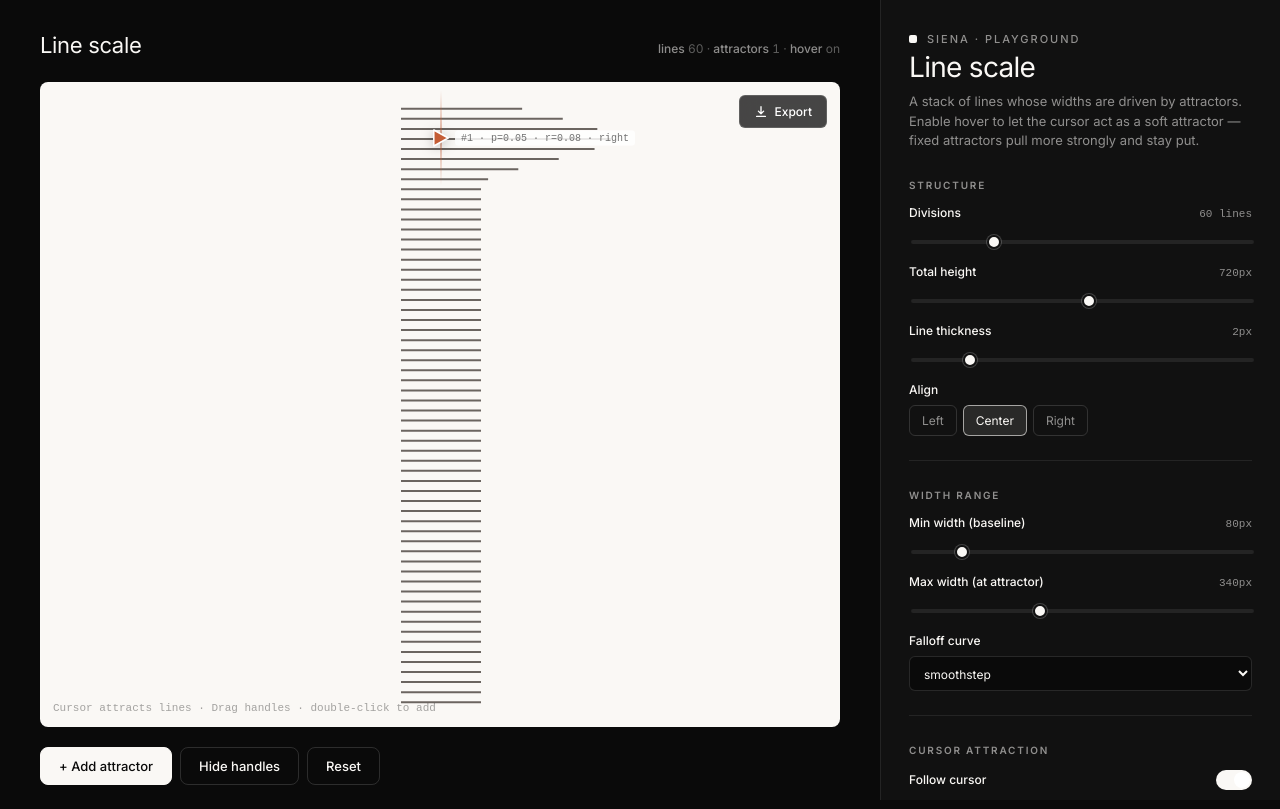
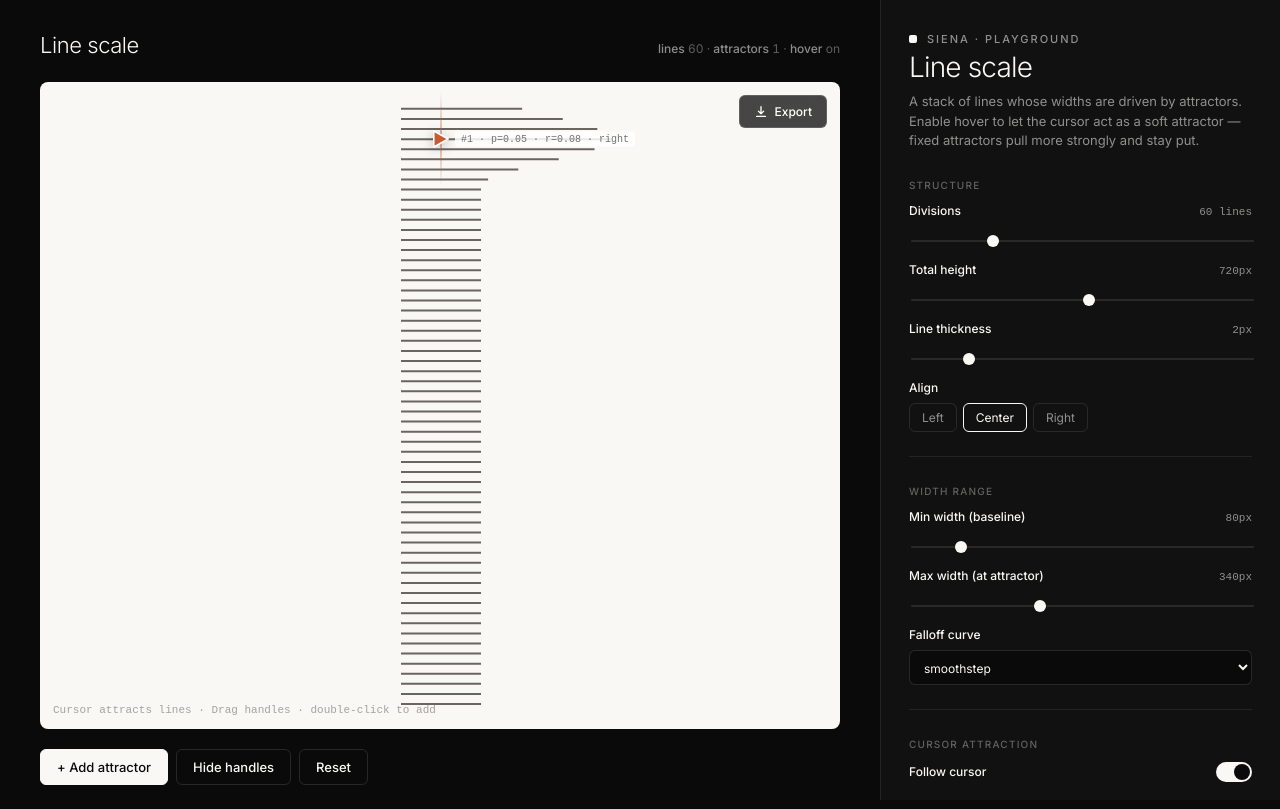
Before and after one commit to Memo-Es/animated-scale, a plain HTML site: page index.html in a window 1280 px wide. Drawn offline with nearby package versions, Linux system fonts and the light colour scheme.

Commit message:
Port minimap polish: border-as-selection, hairline sliders, token system
Key concepts borrowed from rauno.me/craft/minimap:
- CSS tokens: --radius, --t-fast (150ms), --t-base (200ms) replacing ad-hoc values
- Border-only active states on chips and mini-chips (no tinted backgrounds)
- Hairline range slider: 2px track, 12px clean thumb, scale on :active
- Toggle inverts on/off: dim thumb on dark track → dark thumb on light track
- Lighter weight (300) on titles for more refined typographic tone
- Section labels: reduced weight and tracking for less visual noise
- Add-btn: solid border instead of dashed

Co-Authored-By: Claude Sonnet 4.6 <noreply@anthropic.com>

```diff
--- a/index.html
+++ b/index.html
@@ -16,6 +16,9 @@
     --accent: #FAF8F5;
     --accent-hover: #ffffff;
     --terracotta: #C45D35;
+    --radius: 6px;
+    --t-fast: 150ms ease;
+    --t-base: 200ms ease;
   }
   * { box-sizing: border-box; }
   html, body {
@@ -33,7 +36,7 @@
   /* Stage */
   .stage { position: relative; padding: 32px 40px 24px 40px; display: flex; flex-direction: column; }
   .stage-header { display: flex; justify-content: space-between; align-items: baseline; margin-bottom: 24px; }
-  .stage-title { font-family: "Inter", sans-serif; font-size: 22px; margin: 0; font-weight: 400; letter-spacing: -0.015em; }
+  .stage-title { font-family: "Inter", sans-serif; font-size: 22px; margin: 0; font-weight: 300; letter-spacing: -0.02em; }
   .stage-meta { font-size: 12px; color: var(--text-dimmer); font-variant-numeric: tabular-nums; }
   .stage-meta strong { color: var(--text-dim); font-weight: 500; }
 
@@ -81,12 +84,12 @@
   .stage-actions { display: flex; gap: 8px; margin-top: 20px; align-items: center; flex-wrap: wrap; }
   .btn {
     background: transparent; color: var(--text);
-    border: 1px solid rgba(255,255,255,0.14);
-    padding: 10px 18px; font-family: inherit; font-size: 13px; font-weight: 500;
-    border-radius: 8px; cursor: pointer;
-    transition: background 140ms, border-color 140ms;
+    border: 1px solid rgba(255,255,255,0.12);
+    padding: 9px 16px; font-family: inherit; font-size: 13px; font-weight: 500;
+    border-radius: var(--radius); cursor: pointer;
+    transition: background var(--t-fast), border-color var(--t-fast);
   }
-  .btn:hover { background: rgba(255,255,255,0.06); border-color: rgba(255,255,255,0.25); }
+  .btn:hover { background: rgba(255,255,255,0.05); border-color: rgba(255,255,255,0.22); }
   .btn.primary { background: var(--accent); border-color: var(--accent); color: var(--bg); }
   .btn.primary:hover { background: var(--accent-hover); border-color: var(--accent-hover); color: var(--bg); }
 
@@ -96,10 +99,10 @@
     background: rgba(10,10,10,0.75); color: #fff;
     border: 1px solid rgba(255,255,255,0.15);
     padding: 8px 14px; font-family: inherit; font-size: 12px; font-weight: 500;
-    border-radius: 6px; cursor: pointer;
+    border-radius: var(--radius); cursor: pointer;
     display: inline-flex; align-items: center; gap: 6px;
     backdrop-filter: blur(8px);
-    transition: background 140ms;
+    transition: background var(--t-fast);
   }
   .export-btn:hover { background: rgba(10,10,10,0.9); }
 
@@ -112,12 +115,12 @@
   .panel-brand { display: flex; align-items: center; gap: 10px; margin-bottom: 4px; }
   .panel-brand-dot { width: 8px; height: 8px; background: var(--accent); border-radius: 2px; }
   .panel-brand-name { font-size: 11px; letter-spacing: 0.18em; text-transform: uppercase; color: var(--text-dim); font-weight: 500; }
-  .panel-title { font-family: "Inter", sans-serif; font-weight: 400; font-size: 28px; letter-spacing: -0.025em; margin: 0 0 8px 0; }
+  .panel-title { font-family: "Inter", sans-serif; font-weight: 300; font-size: 28px; letter-spacing: -0.03em; margin: 0 0 8px 0; }
   .panel-sub { font-size: 13px; color: var(--text-dim); line-height: 1.5; margin: 0 0 28px 0; }
 
   .section { margin-bottom: 28px; padding-bottom: 24px; border-bottom: 1px solid var(--panel-border); }
   .section:last-child { border-bottom: none; margin-bottom: 0; }
-  .section-label { font-size: 10px; font-weight: 600; letter-spacing: 0.18em; text-transform: uppercase; color: var(--text-dim); margin-bottom: 14px; }
+  .section-label { font-size: 10px; font-weight: 500; letter-spacing: 0.12em; text-transform: uppercase; color: var(--text-dimmer); margin-bottom: 12px; }
 
   .field { margin-bottom: 16px; }
   .field:last-child { margin-bottom: 0; }
@@ -127,28 +130,30 @@
 
   input[type="range"] {
     -webkit-appearance: none; appearance: none;
-    width: 100%; height: 4px; background: rgba(255,255,255,0.08); border-radius: 2px; outline: none;
+    width: 100%; height: 2px; background: rgba(255,255,255,0.1); border-radius: 1px; outline: none;
   }
   input[type="range"]::-webkit-slider-thumb {
     -webkit-appearance: none; appearance: none;
-    width: 14px; height: 14px; background: var(--text); border-radius: 50%; cursor: pointer;
-    border: 2px solid var(--panel); box-shadow: 0 0 0 1px rgba(255,255,255,0.2);
+    width: 12px; height: 12px; background: var(--text); border-radius: 50%; cursor: pointer;
+    border: none; box-shadow: none;
+    transition: transform var(--t-fast);
   }
+  input[type="range"]::-webkit-slider-thumb:active { transform: scale(1.2); }
   input[type="range"]::-moz-range-thumb {
-    width: 14px; height: 14px; background: var(--text); border-radius: 50%; cursor: pointer;
-    border: 2px solid var(--panel); box-shadow: 0 0 0 1px rgba(255,255,255,0.2);
+    width: 12px; height: 12px; background: var(--text); border-radius: 50%; cursor: pointer;
+    border: none; box-shadow: none;
   }
 
   .select-row { display: flex; gap: 6px; flex-wrap: wrap; }
   .select-chip {
-    padding: 7px 12px; background: transparent;
-    border: 1px solid rgba(255,255,255,0.14);
+    padding: 6px 12px; background: transparent;
+    border: 1px solid rgba(255,255,255,0.1);
     color: var(--text-dim); font-family: inherit; font-size: 12px;
-    border-radius: 6px; cursor: pointer;
-    transition: all 140ms; white-space: nowrap;
+    border-radius: var(--radius); cursor: pointer;
+    transition: color var(--t-fast), border-color var(--t-fast); white-space: nowrap;
   }
-  .select-chip:hover { color: var(--text); border-color: rgba(255,255,255,0.3); }
-  .select-chip.active { background: rgba(250,248,245,0.1); border-color: rgba(250,248,245,0.6); color: var(--text); }
+  .select-chip:hover { color: var(--text); border-color: rgba(255,255,255,0.25); }
+  .select-chip.active { background: transparent; border-color: var(--text); color: var(--text); }
 
   .easing-select {
     background: #0a0a0a; color: var(--text);
@@ -178,24 +183,24 @@
   .toggle {
     width: 36px; height: 20px; background: rgba(255,255,255,0.1);
     border-radius: 10px; position: relative; cursor: pointer;
-    transition: background 140ms; border: none; padding: 0;
+    transition: background var(--t-fast); border: none; padding: 0;
   }
-  .toggle.on { background: var(--accent); }
+  .toggle.on { background: var(--text); }
   .toggle::after {
     content: ''; position: absolute; top: 2px; left: 2px;
-    width: 16px; height: 16px; border-radius: 50%; background: #fff;
-    transition: transform 140ms;
+    width: 16px; height: 16px; border-radius: 50%; background: var(--text-dim);
+    transition: transform var(--t-fast), background var(--t-fast);
   }
-  .toggle.on::after { transform: translateX(16px); }
+  .toggle.on::after { transform: translateX(16px); background: var(--bg); }
 
   /* Attractor list */
   .attractor-list { display: flex; flex-direction: column; gap: 8px; }
   .attractor-card {
     background: #0a0a0a; border: 1px solid rgba(255,255,255,0.08);
-    border-radius: 8px; padding: 10px 12px; cursor: pointer;
-    transition: border-color 140ms;
+    border-radius: var(--radius); padding: 10px 12px; cursor: pointer;
+    transition: border-color var(--t-fast);
   }
-  .attractor-card:hover { border-color: rgba(255,255,255,0.18); }
+  .attractor-card:hover { border-color: rgba(255,255,255,0.2); }
   .attractor-card.selected { border-color: var(--terracotta); }
   .attractor-card-head { display: flex; justify-content: space-between; align-items: center; margin-bottom: 8px; }
   .attractor-card-title {
@@ -227,15 +232,15 @@
     border-radius: 4px; cursor: pointer; text-transform: uppercase; letter-spacing: 0.08em;
   }
   .mini-chip:hover { color: var(--text); }
-  .mini-chip.active { background: rgba(196,93,53,0.18); border-color: var(--terracotta); color: var(--text); }
+  .mini-chip.active { background: transparent; border-color: rgba(250,248,245,0.5); color: var(--text); }
 
   .add-btn {
-    background: transparent; border: 1px dashed rgba(255,255,255,0.18);
-    color: var(--text-dim); font-family: inherit; font-size: 12px;
-    padding: 10px; border-radius: 8px; cursor: pointer; width: 100%;
-    transition: all 140ms;
+    background: transparent; border: 1px solid rgba(255,255,255,0.1);
+    color: var(--text-dimmer); font-family: inherit; font-size: 12px;
+    padding: 10px; border-radius: var(--radius); cursor: pointer; width: 100%;
+    transition: color var(--t-fast), border-color var(--t-fast);
   }
-  .add-btn:hover { color: var(--text); border-color: rgba(255,255,255,0.3); background: rgba(255,255,255,0.03); }
+  .add-btn:hover { color: var(--text-dim); border-color: rgba(255,255,255,0.22); }
 
   .footer-note { font-size: 11px; color: var(--text-dimmer); line-height: 1.5; margin-top: 24px; }
 
@@ -251,7 +256,7 @@
   .modal {
     width: min(720px, 92vw); max-height: 88vh;
     background: var(--panel); border: 1px solid rgba(255,255,255,0.1);
-    border-radius: 12px; overflow: hidden;
+    border-radius: 8px; overflow: hidden;
     display: flex; flex-direction: column;
     box-shadow: 0 20px 60px rgba(0,0,0,0.5);
   }
@@ -259,7 +264,7 @@
     display: flex; justify-content: space-between; align-items: center;
     padding: 18px 24px; border-bottom: 1px solid var(--panel-border);
   }
-  .modal-title { font-family: "Inter", sans-serif; font-size: 20px; margin: 0; font-weight: 400; }
+  .modal-title { font-family: "Inter", sans-serif; font-size: 20px; margin: 0; font-weight: 300; letter-spacing: -0.02em; }
   .modal-close {
     background: transparent; border: none; color: var(--text-dim);
     font-size: 18px; cursor: pointer; padding: 4px 8px; border-radius: 4px;
```
